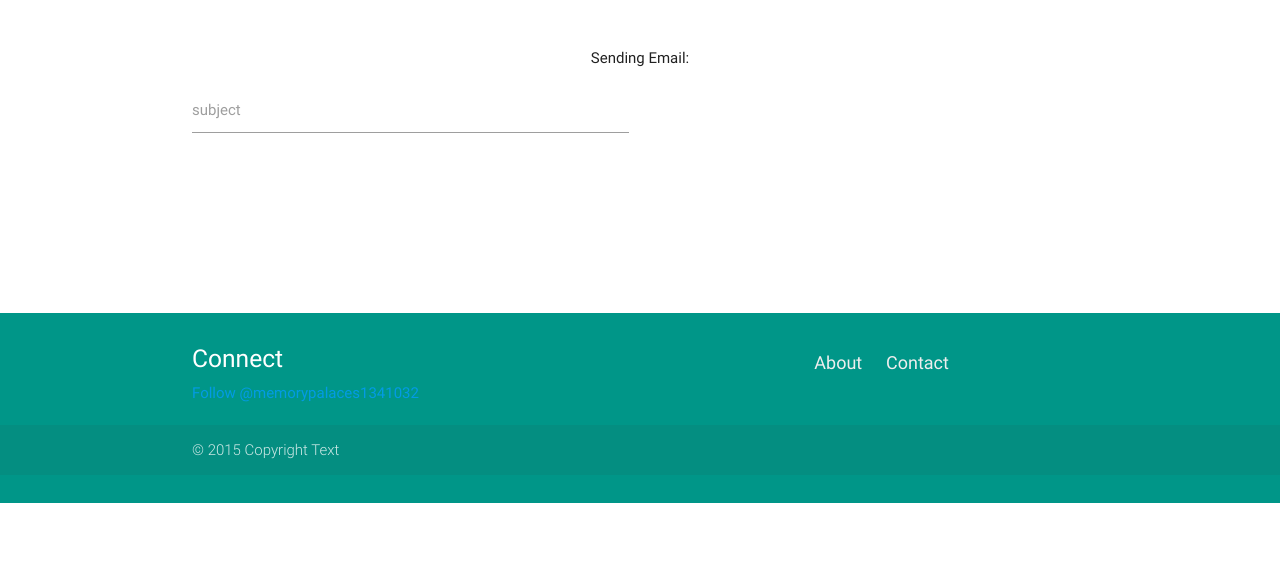
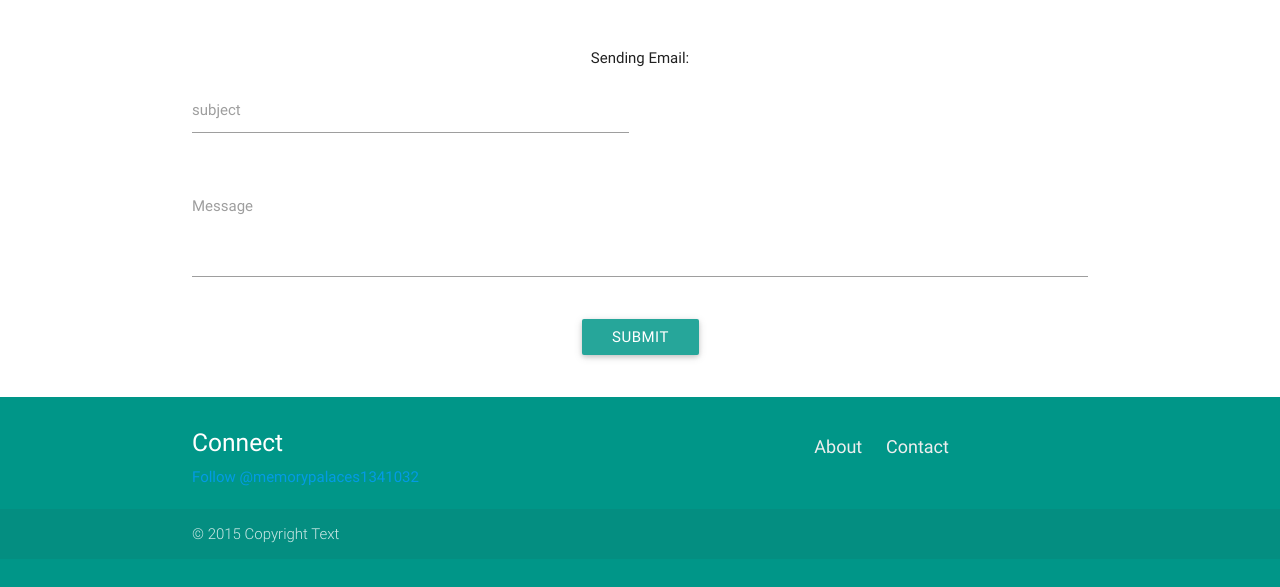
Before and after one commit to ckyko/memorypalace, a Django app: page /contact/ in a window 1280 px wide. Shown: the part 297-884 px from the top of the page. Before the commit the page ends 800 px from the top, so only its background shows below. Run offline with Django 3.2, Linux system fonts and the light colour scheme; some libraries are stand-ins or nearby versions.

Commit message:
remove unique together in room object, add more html for contact

```diff
--- a/MemoryPalace/coreapp/models.py
+++ b/MemoryPalace/coreapp/models.py
@@ -85,9 +85,6 @@ class RoomObject(models.Model):
     def __unicode__(self):
         return self.url
 
-    class Meta:
-        unique_together = (("palaceRoom", "url"),)
-
 
 @receiver(post_delete, sender=PalaceRoom)
 def PalaceRoom_post_delete_handler(sender, **kwargs):
--- a/MemoryPalace/coreapp/templates/contact.html
+++ b/MemoryPalace/coreapp/templates/contact.html
@@ -20,6 +20,13 @@
             <label for="subject_text">subject</label>
           </div>
         </div>
+        <div class="row">
+          <div class="input-field col s12">
+            <textarea id="message_textarea" class="materialize-textarea" length="2500"></textarea>
+            <label for="message_textarea">Message</label>
+          </div>
+        </div>
+          <a class="waves-effect waves-light btn">submit</a>
       </form>
     </div>
   </div></br>
```
